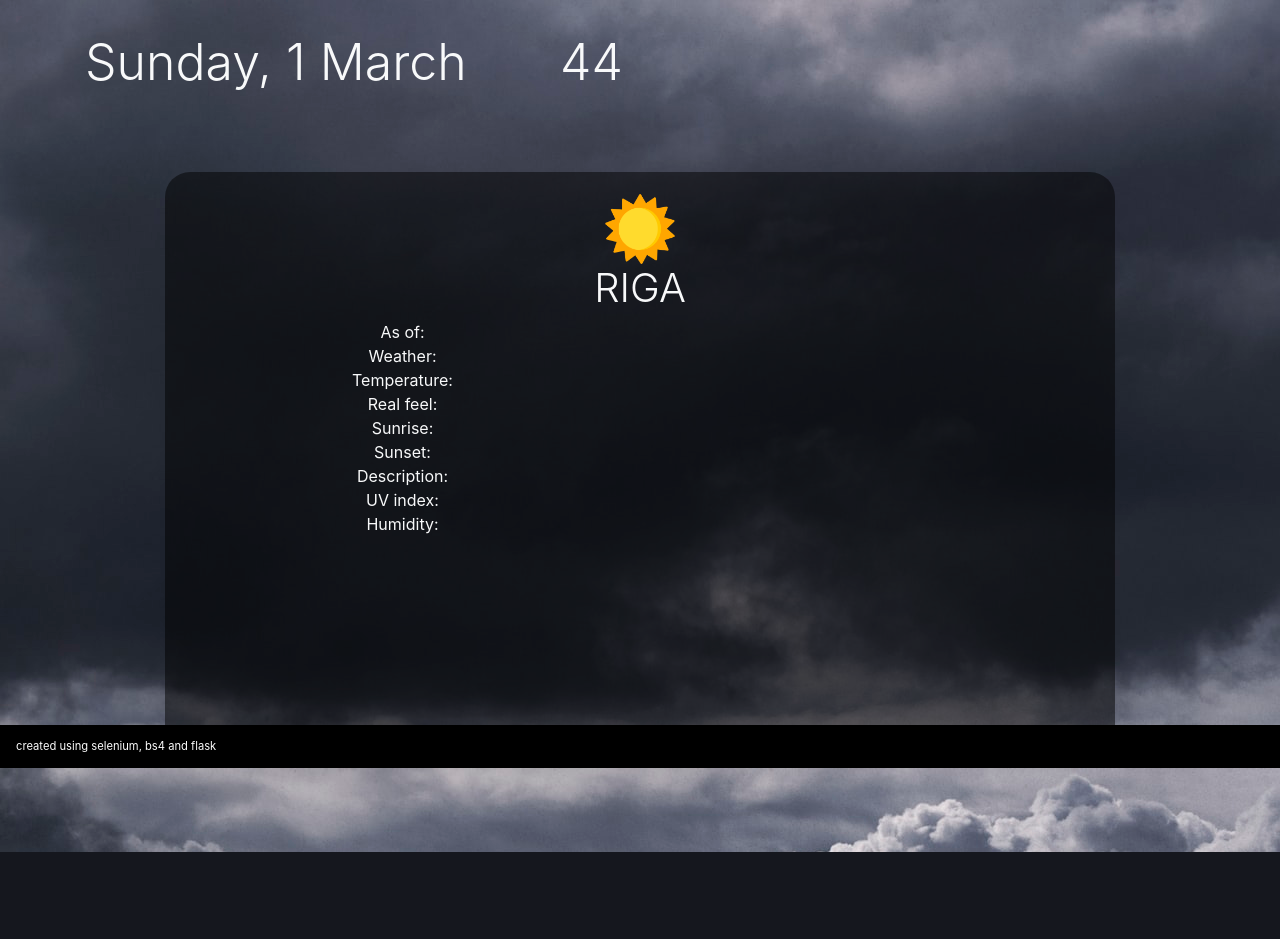
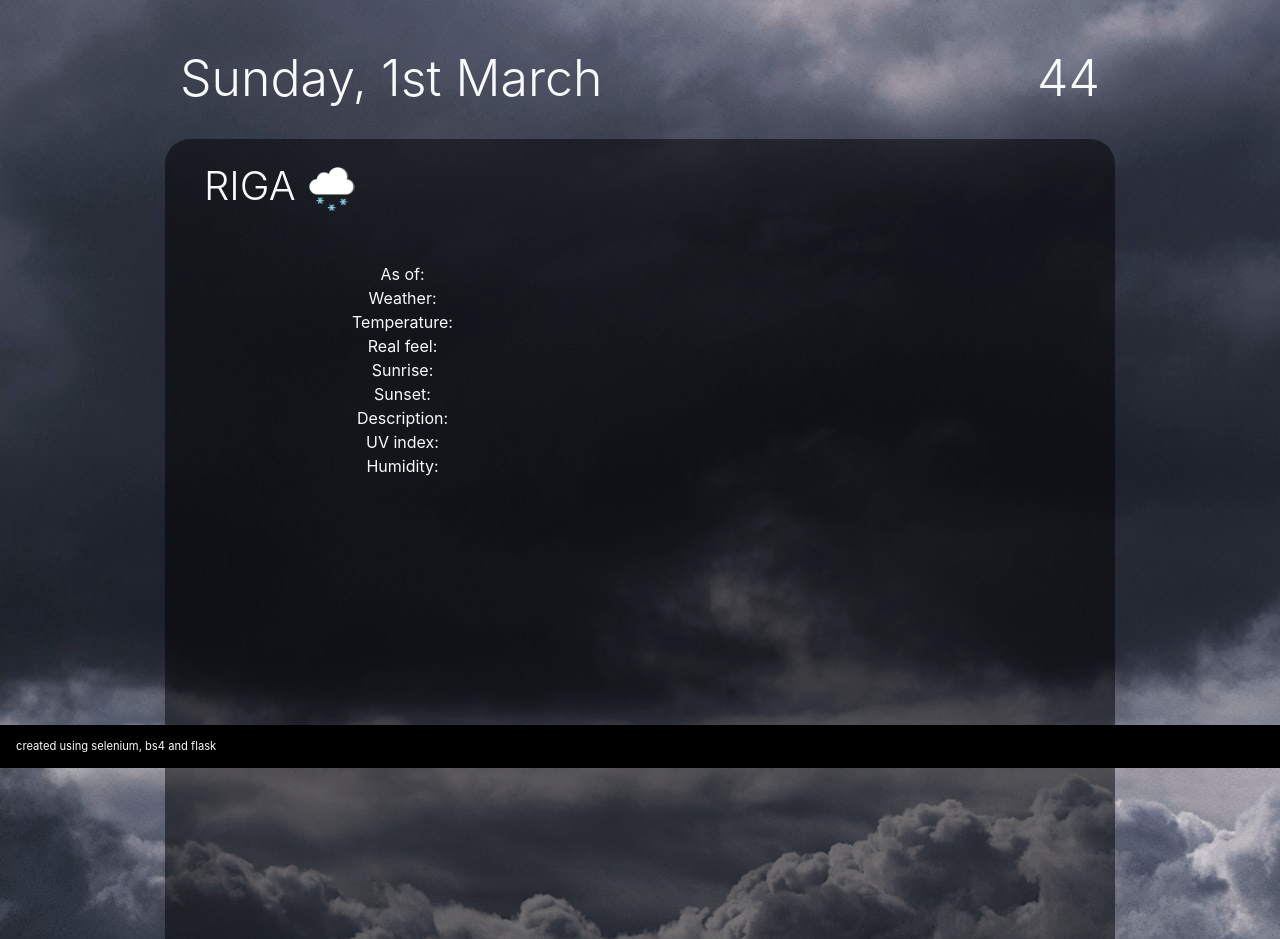
Before and after one commit to skajuks/WeatherApp, a Flask app: page / in a window 1280 px wide. Shown: the part 32-971 px from the top of the page. Before the commit the page ends 884 px from the top, so only its background shows below. Run offline with Flask 2, Linux system fonts and the light colour scheme; some libraries are stand-ins or nearby versions.

Commit message:
Updeitoju stilus un html

```diff
--- a/static/styles.css
+++ b/static/styles.css
@@ -5,21 +5,33 @@ body {
 .jumbotron {
   background-image: url('../static/3.JPG') !important;
   background-repeat: no-repeat;
-
 }
 
 .vertical-center {
-  height: 80vh;
-  padding-top: 5%;
-
+  height: 50rem;
 }
 
 .opacity-box {
   background-color: rgba(0, 0, 0, 0.5);
   border-top-left-radius: 25px;
   border-top-right-radius: 25px;
+  height: 100%;
+  bottom: -15px;
 }
 .text-center{
   padding-top: 2%;
+}
 
+@media screen and (max-width: 992px) {
+  #degree-component {
+    text-align: center !important;
+  }
+
+  #day-component {
+    text-align: center !important;
+  }
+
+  .vertical-center {
+    height: 46rem;
+  }
 }
--- a/templates/WeatherApp.html
+++ b/templates/WeatherApp.html
@@ -8,37 +8,34 @@
     <link rel="icon" href="../static/sun.png">
     <title>WeatherApp</title>
   </head>
-  <body class="jumbotron" onload="init()">
-    <nav class="navbar navbar-dark pt-0 pb-0 fixed-top" style="background-color: #000000" ><img src="../static/logo_name.png " style="height: 22px; width: 111px; margin: 0 auto;">
+  <body class="jumbotron pb-0 mb-0" onload="init()">
+    <nav class="navbar navbar-dark pt-0 pb-0 fixed-top" style="background-color: #000000" >
+      <img src="../static/logo_name.png " style="height: 22px; width: 111px; margin: 0 auto;">
       <form class="form-inline">
         <input class="form-control pt-0 pb-0 mr-2" type="text" placeholder="Search City" aria-label="Search" id="cityName">
         <a class="btn flg-btn pt-0" onclick="getCity()"><img src="../static/search.png" width="20px" height="20px"></a>
       </form>
     </nav>
     <div class="container text-light">
-      <div class="row">
-      <div class="col-10">
-      <div class="row conent">
-
-        <div class="col-lg-6 col-sm-12">
-          <h1 class="font-weight-light text-light" id="day-component" style="font-size: 50px;"></h1>
+      <div class="row justify-content-center">
+        <div class="col-10">
+          <div class="row mt-3">
+            <div class="col-lg-9 col-sm-12">
+              <h1 class="font-weight-light text-light" id="day-component" style="font-size: 50px;"></h1>
+            </div>
+            <div class="col-lg-3 col-sm-12">
+              <h1 class="font-weight-light text-light text-right mb-0/" id="degree-component" style="font-size: 50px;" >44</p>
+            </div>
+          </div>
         </div>
-      <div class="col-lg-6 col-sm-12">
-          <div class="form-group form-inline pr-2">
-            <p class="font-weight-light text-light h1 text-right" id="degree-component" style="font-size: 50px;" >44</p>
-          </div>
-
-      </div>
-      </div>
-      </div>
       </div>
       <div class="row justify-content-center vertical-center">
         <div class="col-10 text-center opacity-box mb-0">
-          <img src="../static/sun.png" alt="Cloud" height="70" width="70" id="weather-icon">
-          <h1 class="font-weight-light text-uppercase" id="city-name">
+          <h1 class="font-weight-light text-uppercase text-left pl-4" id="city-name">
             Riga
+            <img src="../static/weather_images/snow.png" alt="" height="50" width="50" id="weather-icon" class="text-left">
           </h1>
-          <div class="row">
+          <div class="row mt-5">
             <div class="col">
               As of:
             </div>
@@ -118,7 +115,7 @@
           "August", "September", "October",
           "November", "December"
         ];
-        document.getElementById("day-component").innerHTML = days[d.getDay()] + ", " + d.getDate() + " " + months[d.getMonth()] ;
+        document.getElementById("day-component").innerHTML = days[d.getDay()] + ", " + ordinal_suffix_of(d.getDate()) + " " + months[d.getMonth()] ;
       }
       function changeIcon() {
         document.getElementById("weather-icon").src = weatherIcons[Math.floor(Math.random() * Math.floor(5))]
@@ -147,6 +144,20 @@
 
 
       }
+      function ordinal_suffix_of(i) {
+        let j = i % 10,
+            k = i % 100;
+        if (j == 1 && k != 11) {
+            return i + "st";
+        }
+        if (j == 2 && k != 12) {
+            return i + "nd";
+        }
+        if (j == 3 && k != 13) {
+            return i + "rd";
+        }
+        return i + "th";
+    }
     </script>
     <script src="https://code.jquery.com/jquery-3.2.1.slim.min.js" integrity="sha384-KJ3o2DKtIkvYIK3UENzmM7KCkRr/rE9/Qpg6aAZGJwFDMVNA/GpGFF93hXpG5KkN" crossorigin="anonymous"></script>
     <script src="https://cdnjs.cloudflare.com/ajax/libs/popper.js/1.12.9/umd/popper.min.js" integrity="sha384-ApNbgh9B+Y1QKtv3Rn7W3mgPxhU9K/ScQsAP7hUibX39j7fakFPskvXusvfa0b4Q" crossorigin="anonymous"></script>
```
